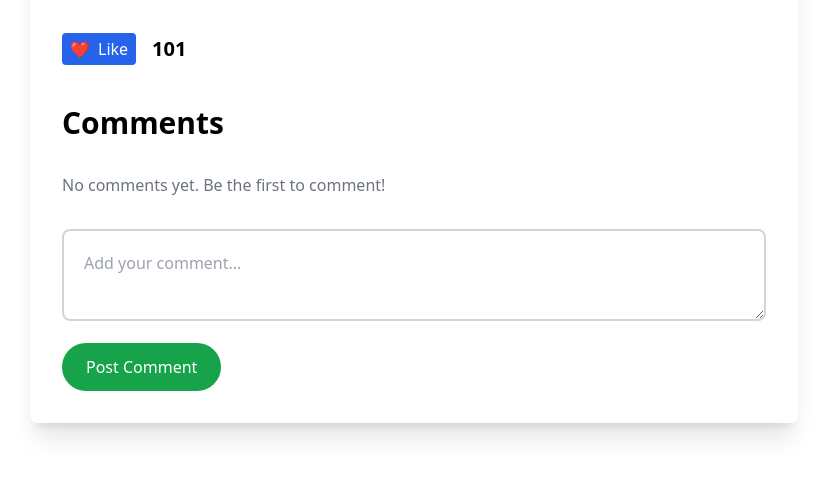
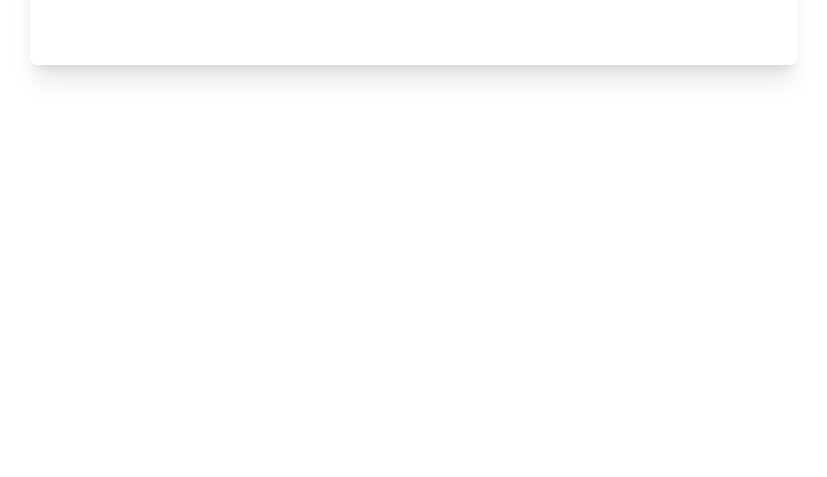
Before and after one commit to iambiki-git/my_portfolio, a Django app: template portfolio/templates/portfolio/blogP_details.html in a window 1280 px wide. Shown: the part 199-676 px from the top of the page, without its empty margins (226-1053 px from the left). Run offline with Django 5.2, Linux system fonts and the light colour scheme; the template is opened without the code that fills it, so the values that code supplies are empty; some libraries are stand-ins or nearby versions.

Commit message:
improvements

```diff
--- a/portfolio/templates/portfolio/blogP_details.html
+++ b/portfolio/templates/portfolio/blogP_details.html
@@ -20,13 +20,12 @@
 
 
 
-        <!-- Like Button -->
+        {% comment %} <!-- Like Button -->
 <div class="flex items-center gap-4 mb-8">
     <button id="like-btn" class="flex items-center gap-2 px-2 py-1 bg-blue-600 hover:bg-blue-700 text-white rounded transition-all duration-300 ease-in-out transform hover:scale-105">
         <span>❤️</span> Like
     </button>
-    {% comment %} <span id="like-count" class="text-xl font-semibold text-gray-700">{{ blog.likes }}</span> {% endcomment %}
-    <span id="like-count" class="text-xl font-semibold">101</span>
+    <span id="like-count" class="text-xl font-semibold text-gray-700">{{ blog.likes }}</span>
 </div>
 
 <!-- Comments Section -->
@@ -61,7 +60,7 @@
             <button type="submit" class="mt-4 px-6 py-3 bg-green-600 hover:bg-green-700 text-white rounded-full transition duration-300 ease-in-out transform hover:scale-105">Post Comment</button>
         </form>
     </div>
-</div>
+</div> {% endcomment %}
 
 
     </article>
```
